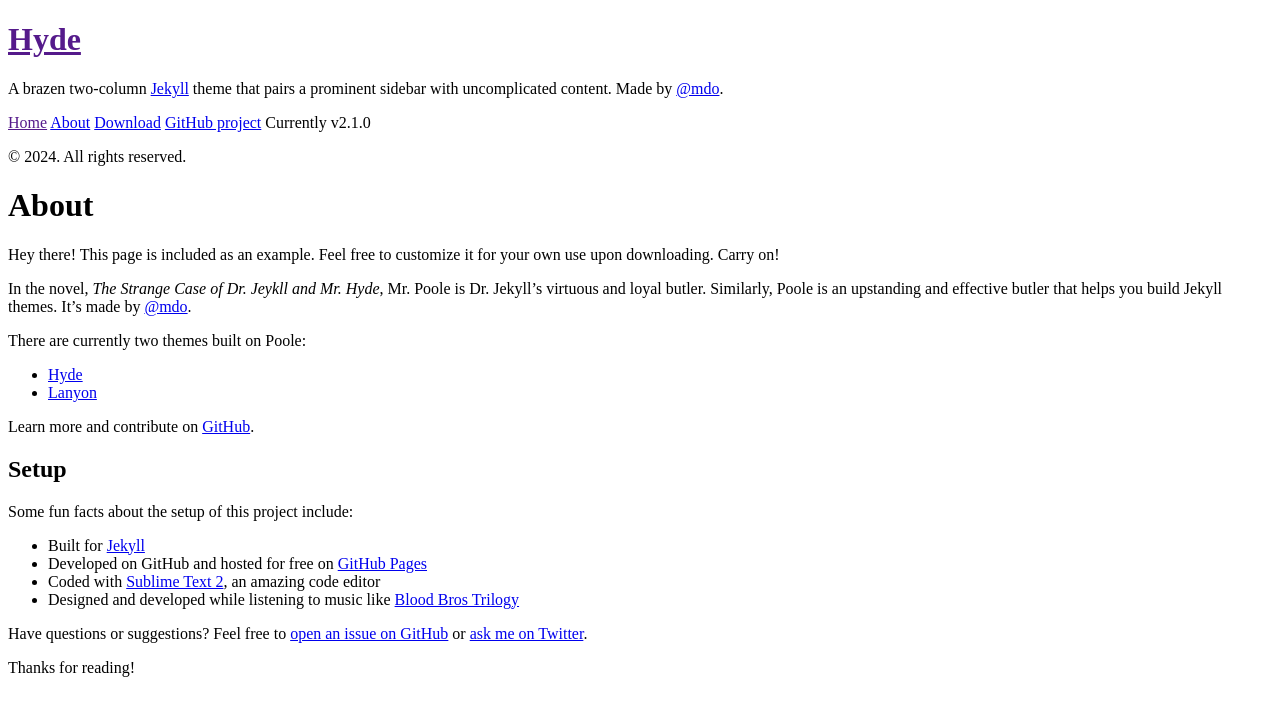
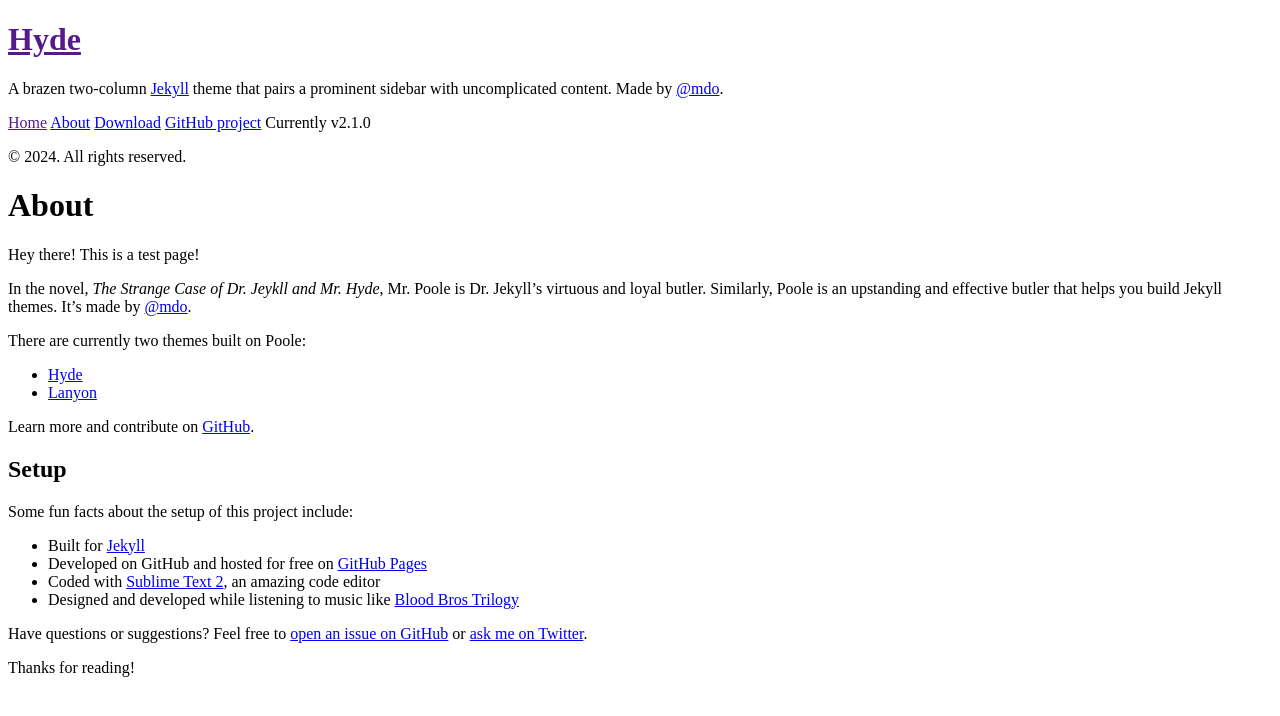
Before and after one commit to tater-tot25/tater-tot25.github.io, a Jekyll site: the page built from about.md, in a window 1280 px wide. Shown: the top 716 px of the page. Built offline with Jekyll 4.4.1, drawn with Linux system fonts in a browser that asks for light colours; Markdown is read by kramdown in place of the engine named in the settings.

Commit message:
Update about.md

```diff
--- a/about.md
+++ b/about.md
@@ -4,7 +4,7 @@ title: About
 ---
 
 <p class="message">
-  Hey there! This page is included as an example. Feel free to customize it for your own use upon downloading. Carry on!
+  Hey there! This is a test page!
 </p>
 
 In the novel, *The Strange Case of Dr. Jeykll and Mr. Hyde*, Mr. Poole is Dr. Jekyll's virtuous and loyal butler. Similarly, Poole is an upstanding and effective butler that helps you build Jekyll themes. It's made by [@mdo](https://twitter.com/mdo).
```
